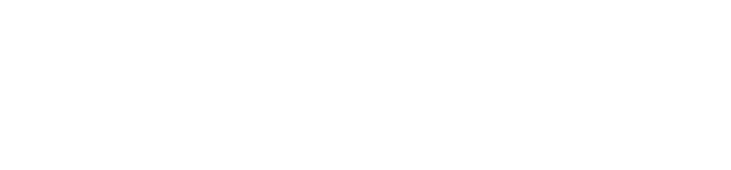
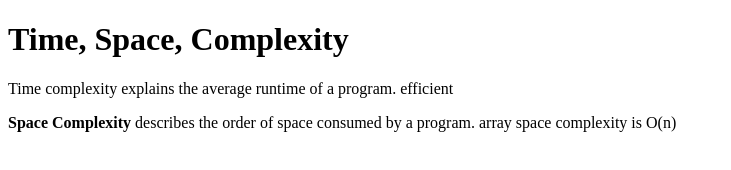
Before and after one commit to acciojob/time-and-space-complexity-Priyatam-Vemulapalli, a website: page main.html in a window 1280 px wide. Shown: the whole page, without its empty margins (0-731 px from the left). Drawn offline with Linux system fonts and the light colour scheme.

Commit message:
created a submission

```diff
--- a/main.html
+++ b/main.html
@@ -11,6 +11,10 @@
     <script type="text/javascript" src="./script.js">
 </script>
 
+	<h1>Time, Space, Complexity</h1>
+	<p>Time complexity explains the average runtime of a program. efficient</p>
+	<p><b>Space Complexity</b> describes the order of space consumed by a program. array space complexity is O(n)</p>
+
 </body>
 
 </html>
```
